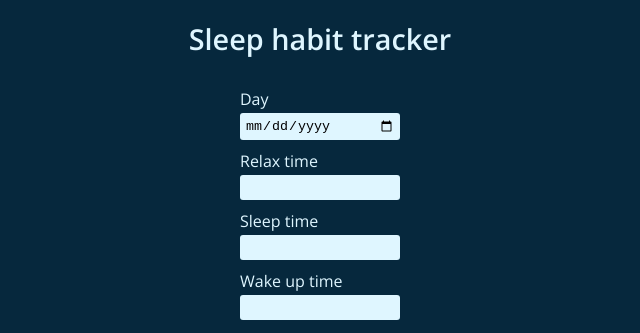
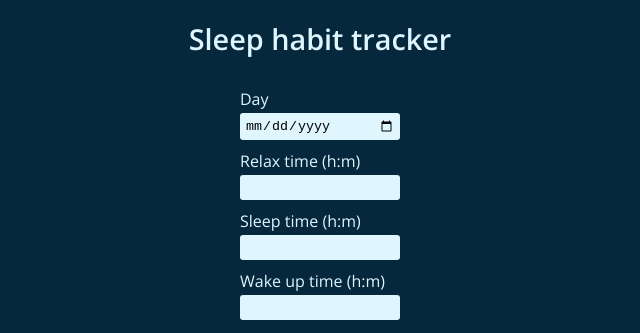
Before and after one commit to michal-markiewicz/sleep-habit-tracker, a React (Create React App) app: page / in a window 1280 px wide. Shown: the top 333 px of the page, without its empty margins (320-960 px from the left). Built offline with nearby package versions, Linux system fonts and the light colour scheme.

Commit message:
calculateAvg()

```diff
--- a/src/App.js
+++ b/src/App.js
@@ -3,8 +3,8 @@ import './App.css';
 
 function App()
 {
-
-  const [savedDays, setSavedDays] = useState([]);
+  const savedDaysFromLocalStorage = JSON.parse(localStorage.getItem("savedDays"));
+  const [savedDays, setSavedDays] = useState(savedDaysFromLocalStorage === null ? [] : savedDaysFromLocalStorage);
 
   return (
     <div id="app">
@@ -31,8 +31,17 @@ function UserInput({savedDays, setSavedDays})
       wakeTime: wakeTime.value
     }
 
-    savedDays.push(day);
-    setSavedDays(savedDays);
+    const newSavedDays = savedDays;
+    newSavedDays.push(day);
+
+    setSavedDays(newSavedDays);
+    saveToLocalStorage(newSavedDays);
+  }
+
+  function saveToLocalStorage(savedDaysArray)
+  {
+    const savedDaysArrayJson = JSON.stringify(savedDaysArray);
+    localStorage.setItem("savedDays", savedDaysArrayJson);
   }
 
   return (
@@ -43,17 +52,17 @@ function UserInput({savedDays, setSavedDays})
       </div>
 
       <div className="user-input-container">
-        <label htmlFor="user-input-relax-time">Relax time</label>
+        <label htmlFor="user-input-relax-time">Relax time (h:m)</label>
         <input type="text" id="user-input-relax-time"></input>
       </div>
 
       <div className="user-input-container">
-        <label htmlFor="user-input-sleep-time">Sleep time</label>
+        <label htmlFor="user-input-sleep-time">Sleep time (h:m)</label>
         <input type="text" id="user-input-sleep-time"></input>
       </div>
 
       <div className="user-input-container">
-        <label htmlFor="user-input-wake-time">Wake up time</label>
+        <label htmlFor="user-input-wake-time">Wake up time (h:m)</label>
         <input type="text" id="user-input-wake-time"></input>
       </div>
 
@@ -105,4 +114,37 @@ function AvgWakeTime()
   );
 }
 
+function calculateAvg(hoursMinutesArray)
+{
+  // array format: ["10:20", "14:50", "06:20"];
+
+  // 1. Get data, split hours and minutes
+  // 2. Sum minutes ((hours / 60) + minutes)
+  // 3. Divide by number of days
+  // 4. Avg in minutes * 60
+  // 5. Use Math.round on remainder
+  // 6. Add it to hours
+  // 7. Return string value of result
+
+  let hours = 0;
+  let minutes = 0;
+
+  hoursMinutesArray.forEach((entry) => {
+    const hoursMinutesSplit = entry.split(":");
+    hours += Number(hoursMinutesSplit[0]);
+    minutes += Number(hoursMinutesSplit[1]);
+  })
+
+  const sumOfMinutes = (hours * 60) + minutes;
+  const avgFormula = sumOfMinutes / hoursMinutesArray.length;
+  const convertToHours = avgFormula / 60;
+  const getMinutes = Math.round((convertToHours % 1) * 60);
+  const getHours = convertToHours - (convertToHours % 1);
+  const result = `${getHours}:${getMinutes}`;
+
+  return result;
+}
+
+console.log(calculateAvg(["10:20", "20:10", "19:13", "12:19", "06:20"]));
+
 export default App;
```
